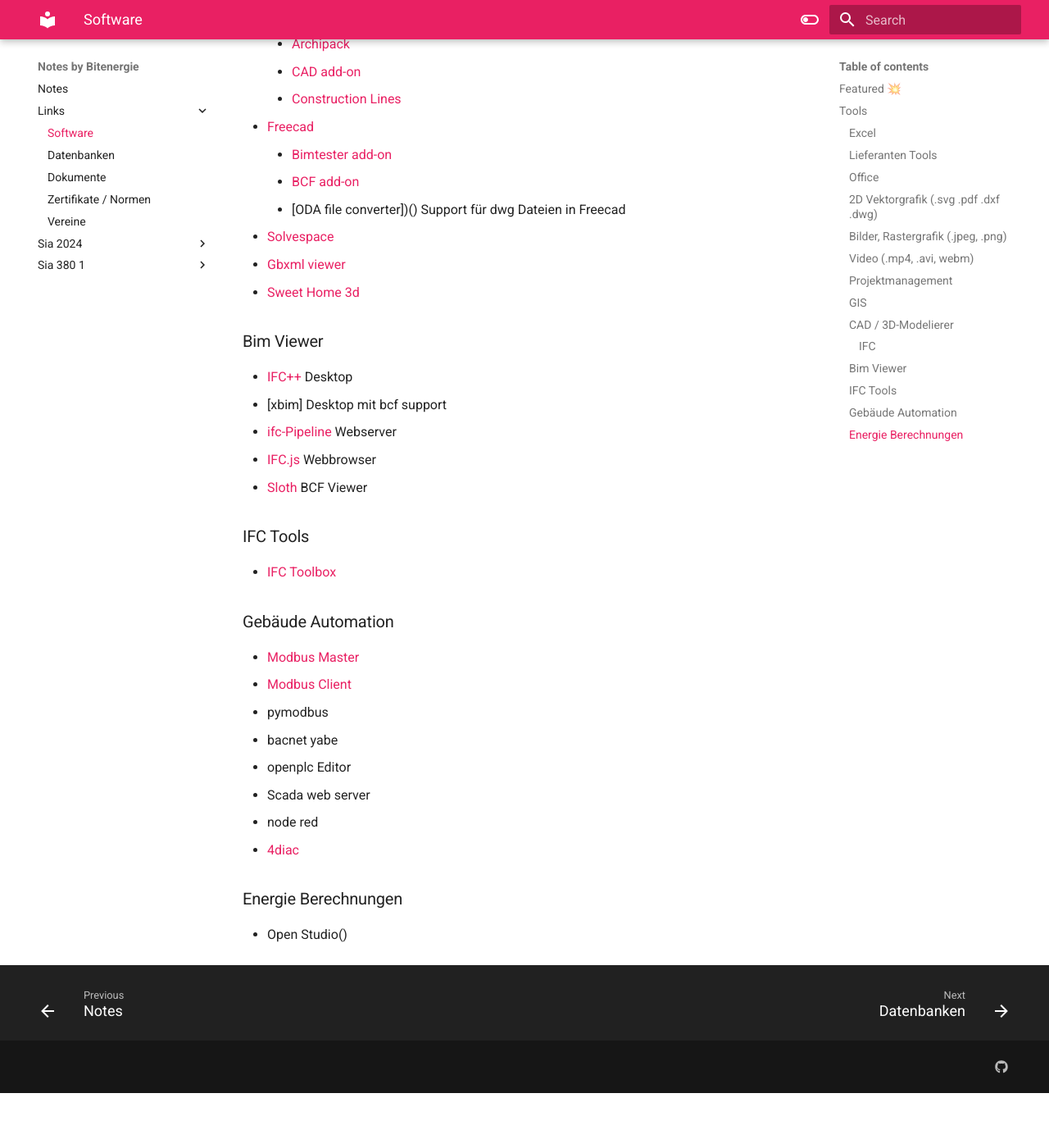
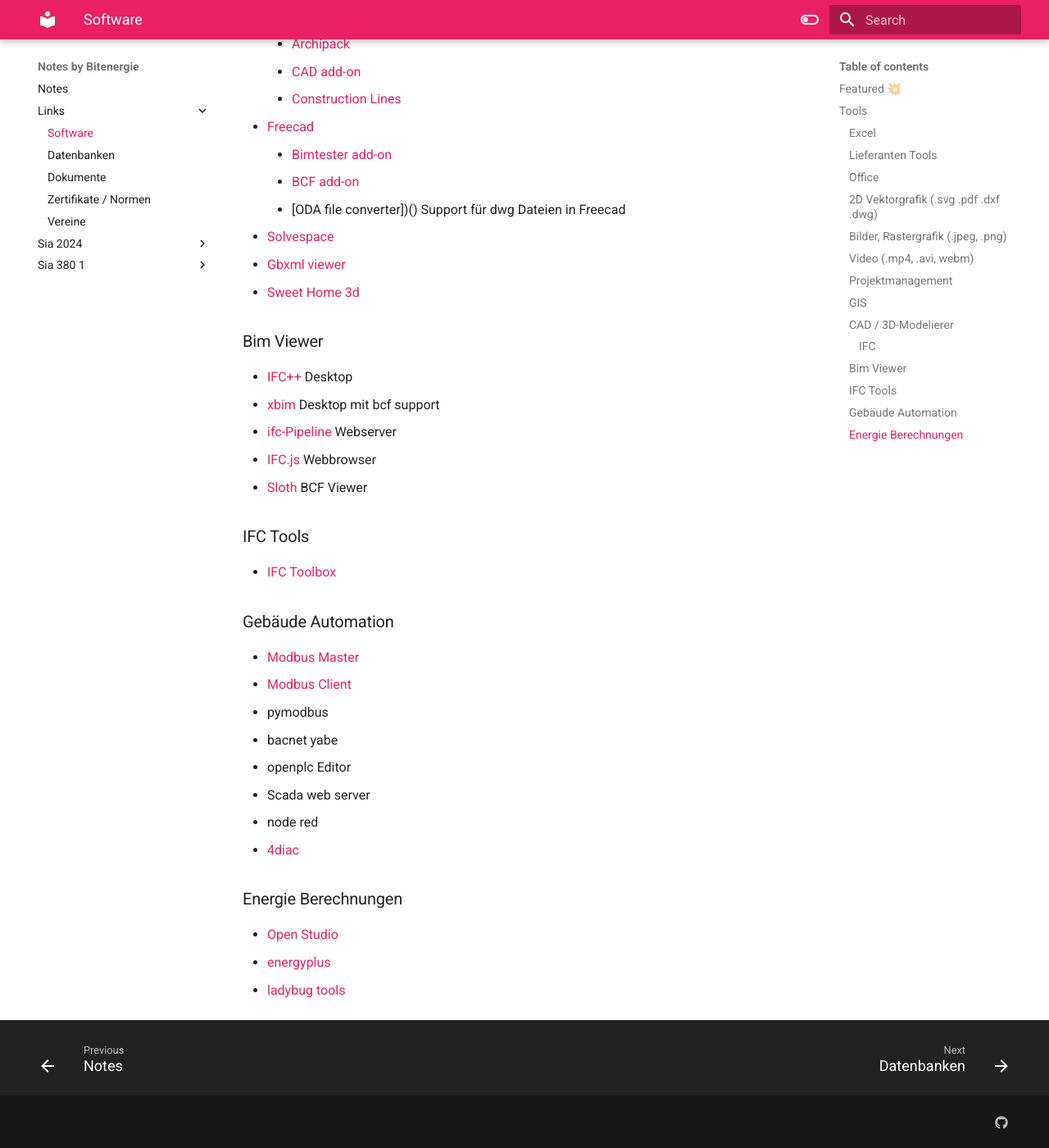
Before and after one commit to bitenergie/notes, an MkDocs documentation site: the page built from docs/Links/Awesome HLK.md, in a window 1280 px wide and 1400 px high, scrolled down 2565 px. Shown: the whole window at 82% size. Built offline with MkDocs 1.6.1 and Material for MkDocs 9.7.7, drawn with Linux system fonts in a browser that asks for light colours; before the commit the page ends 3898 px from its top, so only the background shows below that; some of the changed text lies outside the part shown.

Commit message:
update links

```diff
--- a/docs/Links/Awesome HLK.md
+++ b/docs/Links/Awesome HLK.md
@@ -63,7 +63,7 @@
 - [qcad]() 2d CAD
 - [Librecad]() 2d CAD, abkömmling von QCAD
 
-### Bilder, Rastergrafik (.jpeg, .png)
+### Bilder, Rastergrafik (`.jpeg`, `.png`)
 
 - [Krita]()
 - [Gimp]()
@@ -103,10 +103,10 @@
 
 ### Bim Viewer
 
-- [IFC++]() Desktop
-- [xbim] Desktop mit bcf support
-- [ifc-Pipeline]() Webserver
-- [IFC.js]() Webbrowser
+- [IFC++](https://ifcquery.com/) Desktop
+- [xbim](https://docs.xbim.net/downloads/xbimxplorer.html) Desktop mit bcf support
+- [ifc-Pipeline](https://view.ifcopenshell.org/) Webserver
+- [IFC.js](https://ifcjs.github.io/web-ifc-viewer/example/index) Webbrowser
 - [Sloth]() BCF Viewer
 
 ### IFC Tools
@@ -126,4 +126,6 @@
 
 ### Energie Berechnungen
 
-- Open Studio()
+- [Open Studio]()
+- [energyplus]()
+- [ladybug tools]()
```
